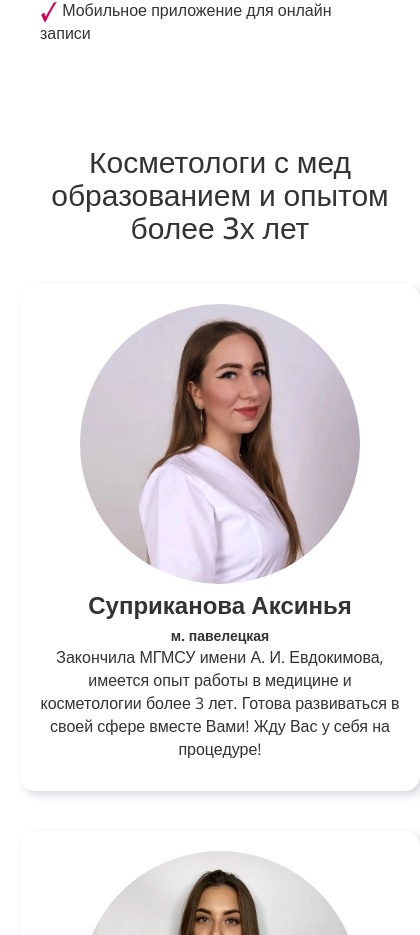
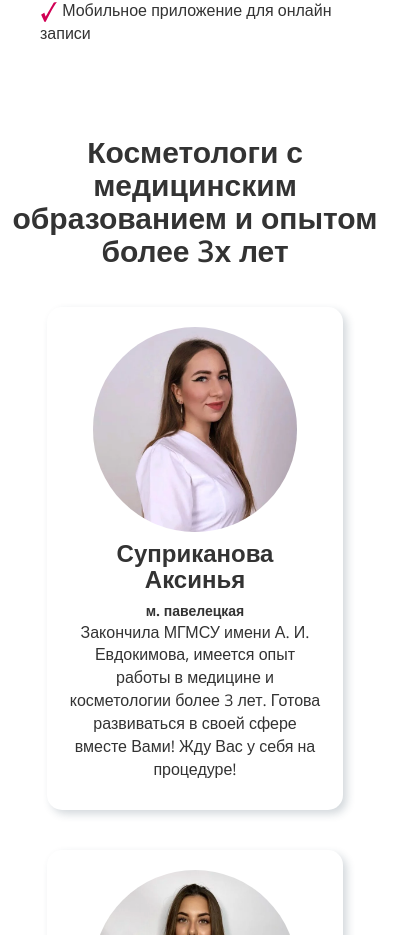
Before and after one commit to Zh3kka/Izumstudio, a React (Create React App) app: page / in a window 390 px wide. Shown: the part 4813-5748 px from the top of the page, 420 px wide, since content can reach past the window. Built offline with nearby package versions, Linux system fonts and the light colour scheme.

Commit message:
edit masters block

```diff
--- a/src/components/Masters/Masters.jsx
+++ b/src/components/Masters/Masters.jsx
@@ -52,7 +52,7 @@ const masters = [
 const Masters = () => {
 	return (
 		<div className={styles.cardGroup} id='Masters'>
-			<h2>Косметологи с мед образованием и опытом более 3х лет</h2>
+			<h2>Косметологи с медицинским образованием и опытом более 3х лет</h2>
 			<div className={styles.masters}>
 				{masters.map(master => {
 					return (
--- a/src/components/Masters/Masters.module.scss
+++ b/src/components/Masters/Masters.module.scss
@@ -7,6 +7,9 @@
 	flex-direction: column;
 	flex-wrap: wrap;
 	gap: 30px;
+	> h2 {
+		font-weight: 600;
+	}
 	.masters {
 		display: flex;
 		align-items: center;
@@ -51,18 +54,27 @@
 		text-align: center;
 		.card {
 			> img {
-				width: 280px;
-				height: 280px;
+				width: 80%;
+				height: auto;
 			}
 		}
 	}
 }
 
 @media screen and (max-width: 768px) {
-	.container {
-		.cardGroup {
+	.cardGroup {
+		padding: 10px;
+		.card {
+			padding: 0px;
+		}
+	}
+}
+
+@media screen and (max-width: 426px) {
+	.cardGroup {
+		.masters {
 			.card {
-				padding: 0px;
+				width: 80%;
 			}
 		}
 	}
@@ -71,14 +83,14 @@
 @media screen and (max-width: 376px) {
 	.cardGroup {
 		.card {
-			width: auto;
+			width: 80%;
 			height: auto;
 			> img {
-				width: 230px;
-				height: 230px;
+				width: 100%;
+				height: auto;
 			}
 			> h2 {
-				font-size: 22px;
+				font-size: 18px;
 			}
 			> p {
 				font-size: 16px;
```
